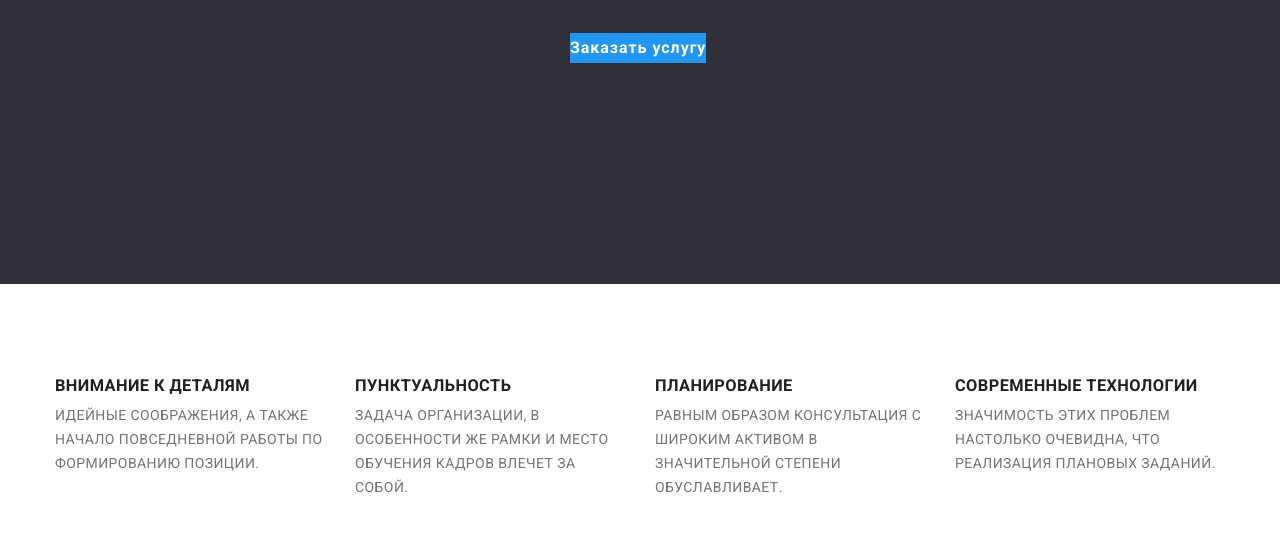
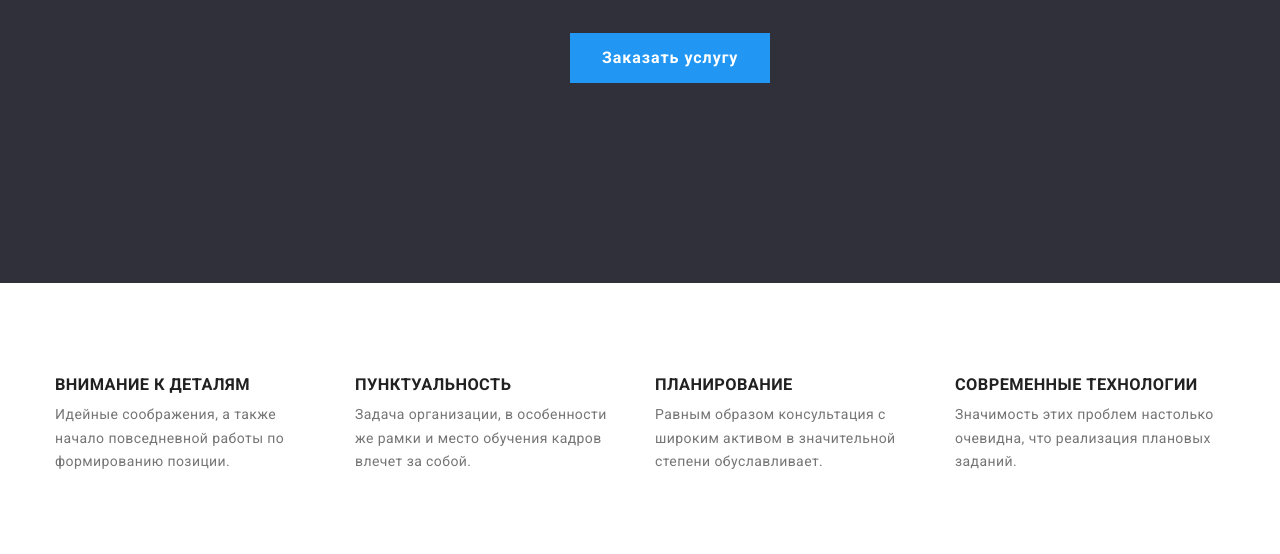
Before and after one commit to olexiychubok/goit-markup-hw-03, a plain HTML site: page index.html in a window 1280 px wide. Shown: the part 398-952 px from the top of the page. Drawn offline with nearby package versions, Linux system fonts and the light colour scheme.

Commit message:
Після перевірки ментора. Стилізація згідно макету

```diff
--- a/css/mainpage.css
+++ b/css/mainpage.css
@@ -33,19 +33,23 @@
     font-style: normal;
     font-weight: bold;
     font-size: 16px;
-    line-height: 1.9;
+    line-height: 1.87;
     align-items: center;
     text-align: center;
     letter-spacing: 0.06em;
     display: inline-block;
-    margin-left: 500px;
-    margin-right: 500px;
-    margin-bottom: 221px;
 }
 
 .hero-main .button.link {
+    display: inline-block;
+    white-space: nowrap;
+    margin-left: 500px;
+    margin-right: 500px;
+    margin-bottom: 200px;
     background-color: var(--hover-text);
     color: var(--second-text);
+    padding: 10px 32px 10px 32px;
+    max-width: 200px;
 }
 
 /* features */
@@ -73,7 +77,9 @@
     font-size: 14px;
     line-height: 1.71;
     letter-spacing: 0.03em;
+    text-transform: none;
     color: var(--link-text);
+    display: inline ;
 }
 
 .features-list.link {
@@ -188,6 +194,11 @@
     padding-bottom: 30px;
 }
 
+.team-content,
+.team-img {
+    background-color: #fff;
+}
+
 .card .team-name {
     padding-bottom: 10px;
 }
--- a/index.html
+++ b/index.html
@@ -84,23 +84,31 @@
             <ul class="team-list link">
                 <li class="card">
                     <img class="team-img" src="img/team-card-1.jpg" alt="Игорь Демьяненко" width="270">
+                    <div class="team-content">
                     <h3 class="team-name">Игорь Демьяненко</h3>
                     <p class="team-text">Product Designer</p>
+                    </div>
                 </li>
                 <li class="card">
                     <img class="team-img" src="img/team-card-2.jpg" alt="Ольга Репина" width="270">
+                    <div class="team-content">
                     <h3 class="team-name">Ольга Репина</h3>
                     <p  class="team-text">Frontend Developer</p>
+                    </div>
                 </li>
                 <li class="card">
                     <img class="team-img" src="img/team-card-3.jpg" alt="Николай Тарасов" width="270">
+                    <div class="team-content">
                     <h3 class="team-name">Николай Тарасов</h3>
                     <p  class="team-text">Marketing</p>
+                    </div>
                 </li>
                 <li class="card">
                     <img class="team-img" src="img/team-card-4.jpg" alt="Михаил Ермаков" width="270">
+                    <div class="team-content">
                     <h3 class="team-name">Михаил Ермаков</h3>
                     <p  class="team-text">UI Designer</p>
+                    </div>
                 </li>
             </ul>
             </div>
```
